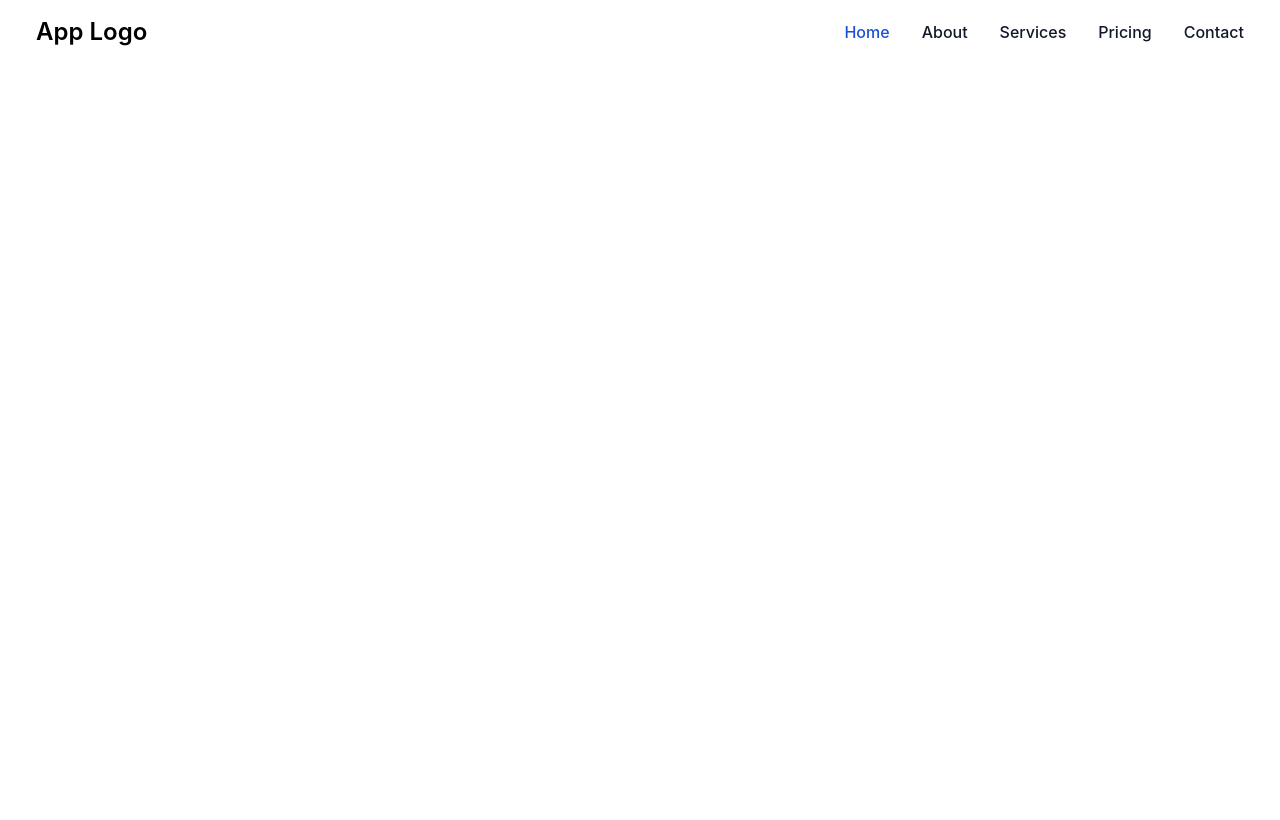
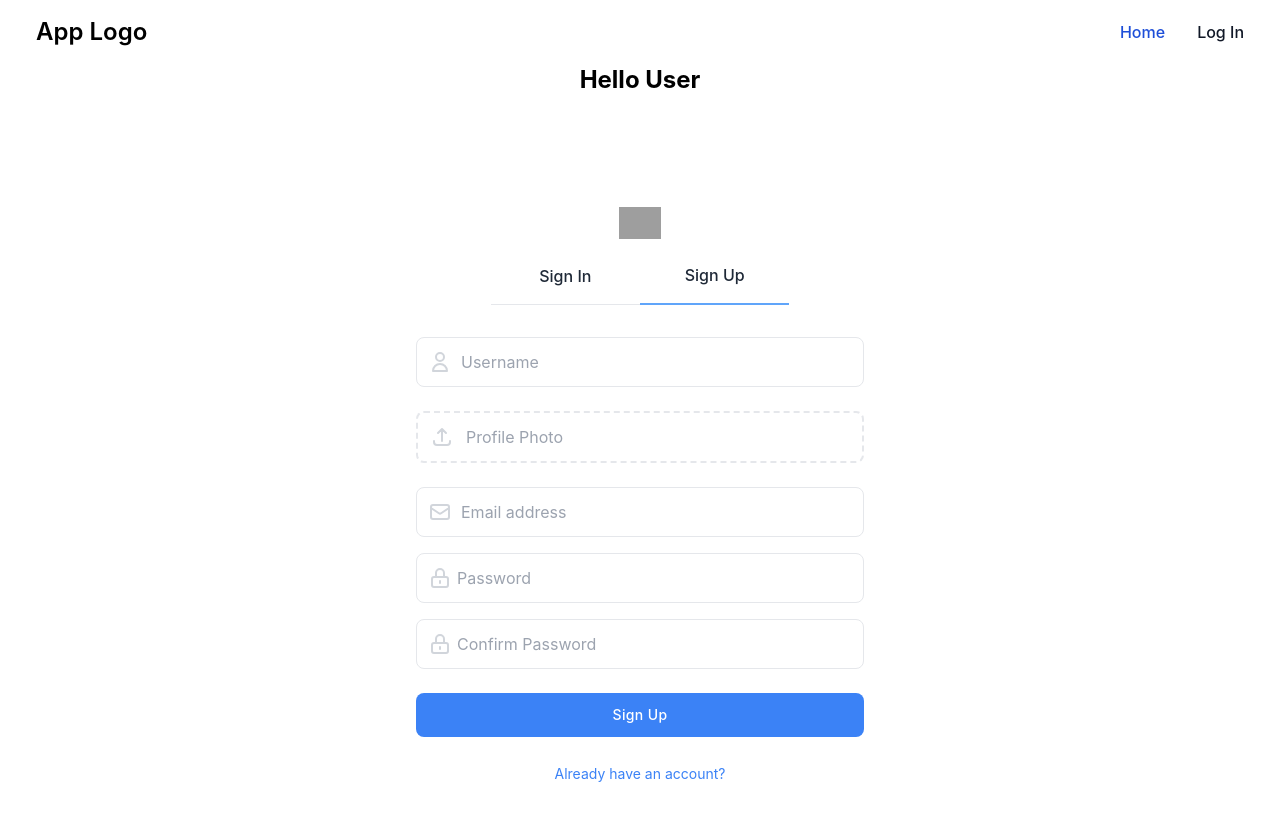
Before and after one commit to ashrafali2000/sourceCode-hackaton-2, a React (Create React App) app in the folder frontend/: page / in a window 1280 px wide. Shown: the top 820 px of the page. Built offline with nearby package versions, Linux system fonts and the light colour scheme; grey boxes are pictures that could not be loaded.

Commit message:
useAuthContext in navbar

```diff
--- a/frontend/src/components/navbar/index.js
+++ b/frontend/src/components/navbar/index.js
@@ -1,7 +1,11 @@
-import { useState } from "react"
+import { useContext, useState } from "react"
+import { Link, Outlet } from "react-router-dom"
+import { AuthContext } from "../../contexts/authContext"
 
-export const Navbar = () => {
+export const Navbar = ({showCreatBtn}) => {
     const [toggle, setToggle] = useState(false)
+    const showCreatBtnHandler = useContext(AuthContext)
+    const handler = showCreatBtnHandler.loginHandler;
     return (
 <>
 <nav class="bg-white border-gray-200 dark:bg-gray-900">
@@ -19,9 +23,9 @@ export const Navbar = () => {
     <div class={`w-full md:block md:w-auto ${toggle ?"block":"hidden"}`}>
       <ul class="font-medium flex flex-col p-4 md:p-0 mt-4 border border-gray-100 rounded-lg bg-gray-50 md:flex-row md:space-x-8 rtl:space-x-reverse md:mt-0 md:border-0 md:bg-white dark:bg-gray-800 md:dark:bg-gray-900 dark:border-gray-700">
         <li>
-          <a href="#" class="block py-2 px-3 text-white bg-blue-700 rounded md:bg-transparent md:text-blue-700 md:p-0 dark:text-white md:dark:text-blue-500" aria-current="page">Home</a>
+          <Link to="/" class="block py-2 px-3 text-white bg-blue-700 rounded md:bg-transparent md:text-blue-700 md:p-0 dark:text-white md:dark:text-blue-500" aria-current="page">Home</Link>
         </li>
-        <li>
+        {/* <li>
           <a href="#" class="block py-2 px-3 text-gray-900 rounded hover:bg-gray-100 md:hover:bg-transparent md:border-0 md:hover:text-blue-700 md:p-0 dark:text-white md:dark:hover:text-blue-500 dark:hover:bg-gray-700 dark:hover:text-white md:dark:hover:bg-transparent">About</a>
         </li>
         <li>
@@ -29,14 +33,18 @@ export const Navbar = () => {
         </li>
         <li>
           <a href="#" class="block py-2 px-3 text-gray-900 rounded hover:bg-gray-100 md:hover:bg-transparent md:border-0 md:hover:text-blue-700 md:p-0 dark:text-white md:dark:hover:text-blue-500 dark:hover:bg-gray-700 dark:hover:text-white md:dark:hover:bg-transparent">Pricing</a>
-        </li>
+        </li> */}
+        {showCreatBtn ?<li>
+          <Link to="/signUp" class="block py-2 px-3 text-gray-900 rounded hover:bg-gray-100 md:hover:bg-transparent md:border-0 md:hover:text-blue-700 md:p-0 dark:text-white md:dark:hover:text-blue-500 dark:hover:bg-gray-700 dark:hover:text-white md:dark:hover:bg-transparent" onClick={handler} >Creat Account</Link>
+        </li>:
         <li>
-          <a href="#" class="block py-2 px-3 text-gray-900 rounded hover:bg-gray-100 md:hover:bg-transparent md:border-0 md:hover:text-blue-700 md:p-0 dark:text-white md:dark:hover:text-blue-500 dark:hover:bg-gray-700 dark:hover:text-white md:dark:hover:bg-transparent">Contact</a>
-        </li>
+        <Link to="/signIn" class="block py-2 px-3 text-gray-900 rounded hover:bg-gray-100 md:hover:bg-transparent md:border-0 md:hover:text-blue-700 md:p-0 dark:text-white md:dark:hover:text-blue-500 dark:hover:bg-gray-700 dark:hover:text-white md:dark:hover:bg-transparent">Log In</Link>
+      </li>}
       </ul>
     </div>
   </div>
 </nav>
-        </>
+<Outlet />
+ </>
     )
 }
```
